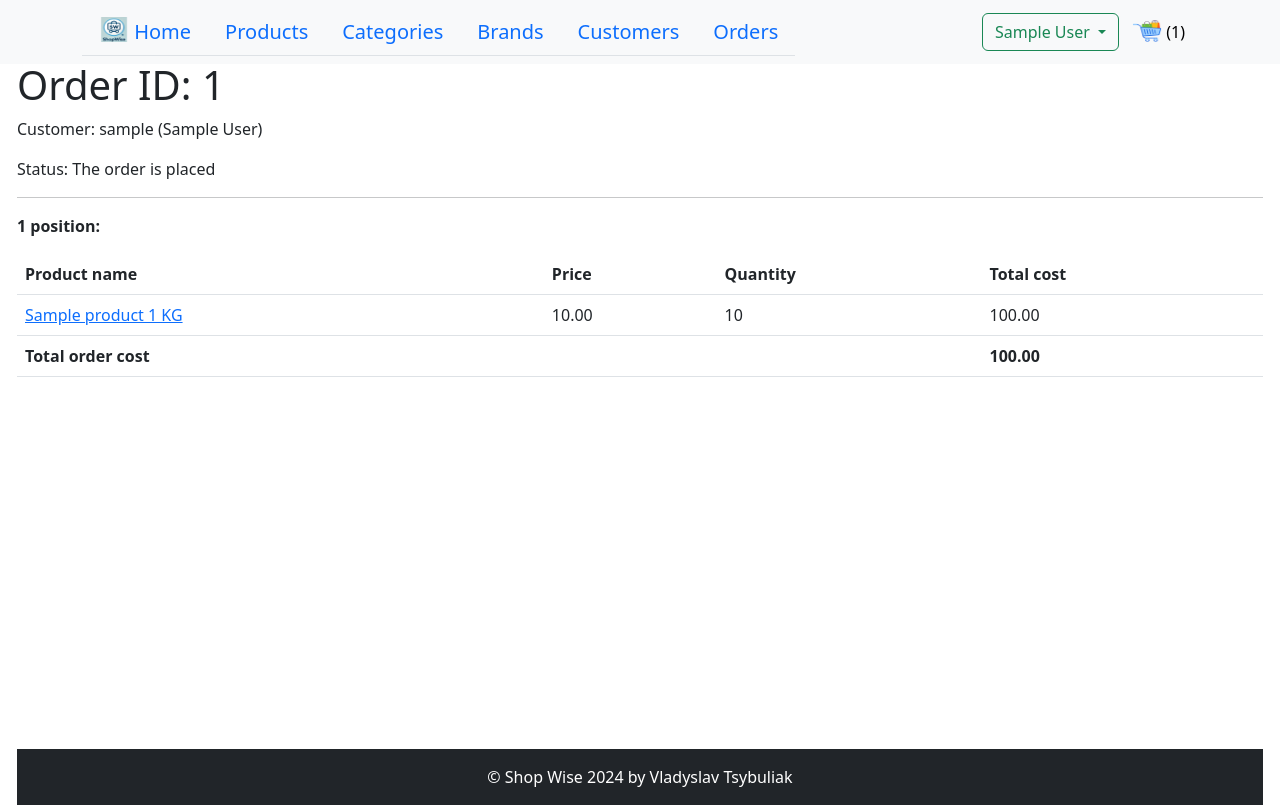
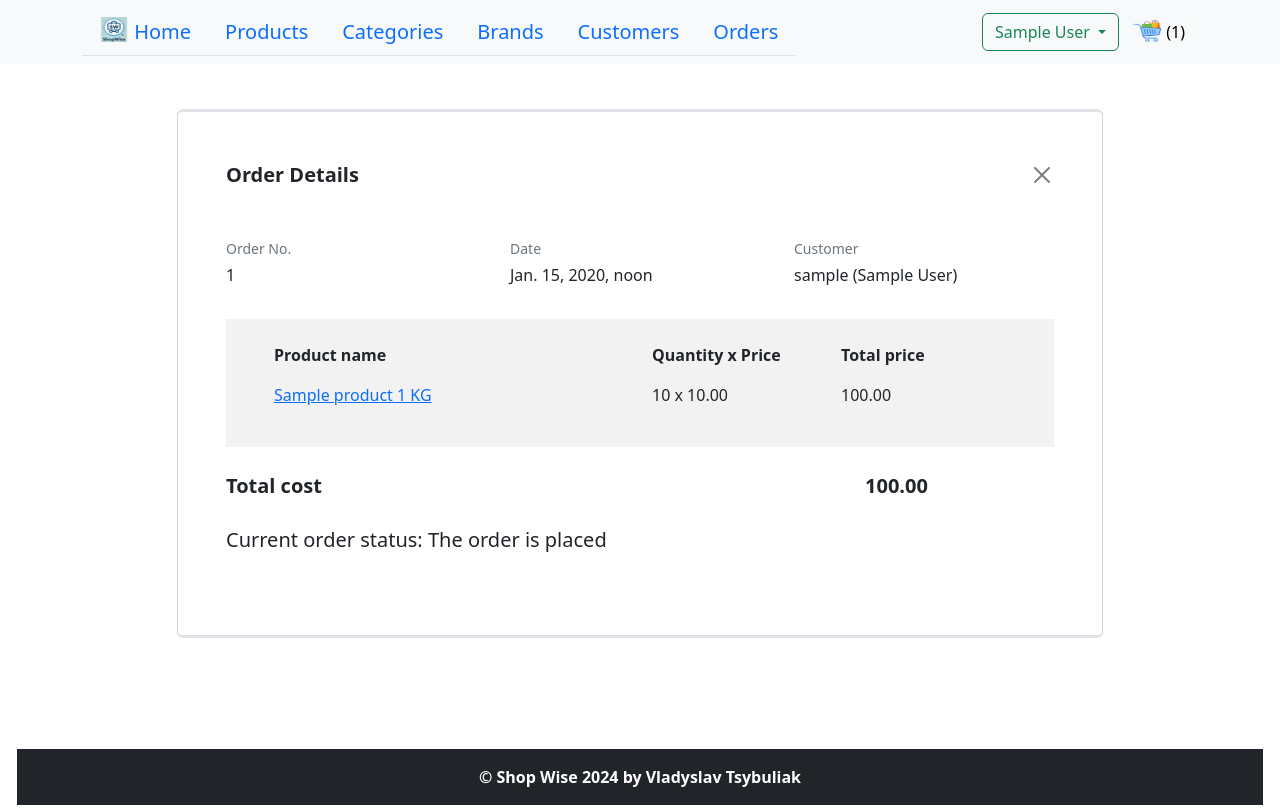
Before and after one commit to vladislav-tsybuliak1/shop-wise, a Django app: page /orders/1/ in a window 1280 px wide. Run offline with Django 5.2, Linux system fonts and the light colour scheme; a user stored in the database is signed in; tables that the repository leaves empty hold one stand-in row (values such as "Sample post"); some libraries are stand-ins or nearby versions.

Commit message:
Add bootstrap styles to order detail template

```diff
--- a/templates/store/order_detail.html
+++ b/templates/store/order_detail.html
@@ -1,35 +1,74 @@
 {% extends "base.html" %}
 
 {% block content %}
-  <h1>
-    Order ID: {{ order.id }}
-  </h1>
-  <p>Customer: {{ order.customer }}</p>
-  <p>Status: {{ order.get_status_display }}</p>
+<section>
+  <div class="container py-5 h-100">
+    <div class="row d-flex justify-content-center align-items-center h-100">
+      <div class="col-lg-8 col-xl-10">
+        <div class="card border-top border-bottom border-3">
+          <div class="card-body p-5">
+            <div class="d-flex justify-content-between align-items-center">
+              <p class="lead fw-bold mb-5">Order Details</p>
+              <a class="btn btn-close mb-5" href="javascript:history.back()"></a>
+            </div>
+            <div class="row">
+              <div class="col mb-3">
+                <p class="small text-muted mb-1">Order No.</p>
+                <p>{{ order.id }}</p>
+              </div>
+              <div class="col mb-3">
+                <p class="small text-muted mb-1">Date</p>
+                <p>{{ order.created_at }}</p>
+              </div>
+              <div class="col mb-3">
+                <p class="small text-muted mb-1">Customer</p>
+                <p>{{ order.customer }}</p>
+              </div>
+            </div>
 
-  <hr>
-  <p><strong>{{ order.order_items.count }} position{{ order.order_items.count|pluralize }}:</strong></p>
-  <table class="table">
-    <tr>
-      <th>Product name</th>
-      <th>Price</th>
-      <th>Quantity</th>
-      <th>Total cost</th>
-    </tr>
-    {% for order_item in order.order_items.all %}
-      <tr>
-        <td><a href="{% url 'store:product-detail' order_item.product.id %}">
-          {{ order_item.product.name }} {{ order_item.product.unit_value|floatformat }} {{ order_item.product.unit_name }}
-        </a></td>
-        <td>{{ order_item.product.price }}</td>
-        <td>{{ order_item.quantity|floatformat }}</td>
-        <td>{{ order_item.total_cost|floatformat:2 }}</td>
-      </tr>
-    {% endfor %}
-      <tr>
-        <td colspan="3" ><strong>Total order cost</strong></td>
-        <td><strong>{{ order.total_cost|floatformat:2 }}</strong></td>
-      </tr>
-  </table>
+            <div class="mx-n5 px-5 py-4" style="background-color: #f2f2f2;">
+              <div class="row">
+                <div class="col-md-8 col-lg-6 fw-bold">
+                  <p>Product name</p>
+                </div>
+                  <div class="col-md-4 col-lg-3 fw-bold">
+                    <p>Quantity x Price</p>
+                  </div>
+                <div class="col-md-4 col-lg-3 fw-bold">
+                  <p>Total price</p>
+                </div>
+              </div>
+              {% for order_item in order.order_items.all %}
+                <div class="row">
+                <div class="col-md-8 col-lg-6">
+                  <a href="{% url 'store:product-detail' order_item.product.id %}">
+                    {{ order_item.product.name }} {{ order_item.product.unit_value|floatformat }} {{ order_item.product.unit_name }}
+                  </a>
+                </div>
+                  <div class="col-md-4 col-lg-3">
+                    <p>{{ order_item.quantity|floatformat }} x {{ order_item.product.price }}</p>
+                  </div>
+                <div class="col-md-4 col-lg-3">
+                  <p>{{ order_item.total_cost|floatformat:2 }}</p>
+                </div>
+              </div>
+              {% endfor %}
+            </div>
 
+            <div class="row my-4">
+              <div class="col-md-8 col-lg-9">
+                 <p class="lead fw-bold mb-0">Total cost</p>
+                </div>
+              <div class="col-md-8 col-lg-3">
+                <p class="lead fw-bold mb-0">{{ order.total_cost|floatformat:2 }}</p>
+              </div>
+            </div>
+
+            <p class="lead mb-4 pb-2">Current order status: <strong>{{ order.get_status_display }}<strong></p>
+          </div>
+        </div>
+      </div>
+    </div>
+  </div>
+</section>
 {% endblock %}
```
